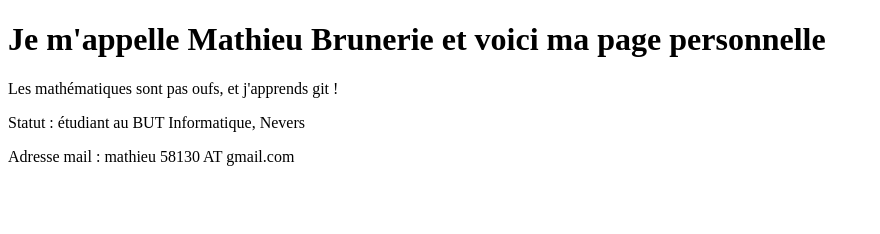
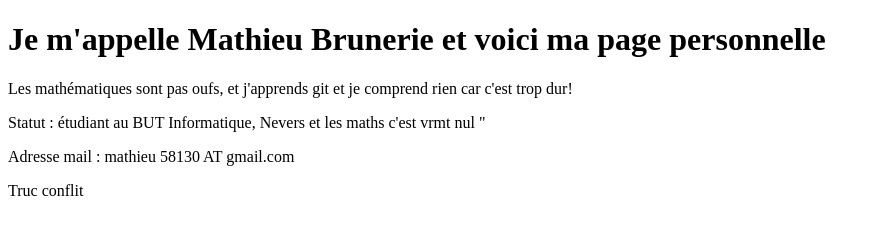
Before and after one commit to Brunerie/Brunerie.github.io, a plain HTML site: page index.html in a window 1280 px wide. Shown: the whole page, without its empty margins (0-880 px from the left). Drawn offline with Linux system fonts and the light colour scheme.

Commit message:
truc conflit

```diff
--- a/index.html
+++ b/index.html
@@ -3,11 +3,15 @@
 <body>
 
 <h1>Je m'appelle Mathieu Brunerie et voici ma page personnelle </h1>
-<p>Les mathématiques sont pas oufs, et j'apprends git !</p>
+<p>Les mathématiques sont pas oufs, et j'apprends git et je comprend rien car c'est trop dur!</p>
 
-<p>Statut : étudiant au BUT Informatique, Nevers</p>
+<p>Statut : étudiant au BUT Informatique, Nevers et les maths c'est vrmt nul "</p>
 
 <p>Adresse mail : mathieu 58130 AT gmail.com</p>
 
+<div>
+	<p>Truc conflit</p>
+</div>
+
 </body>
 </html>
```
